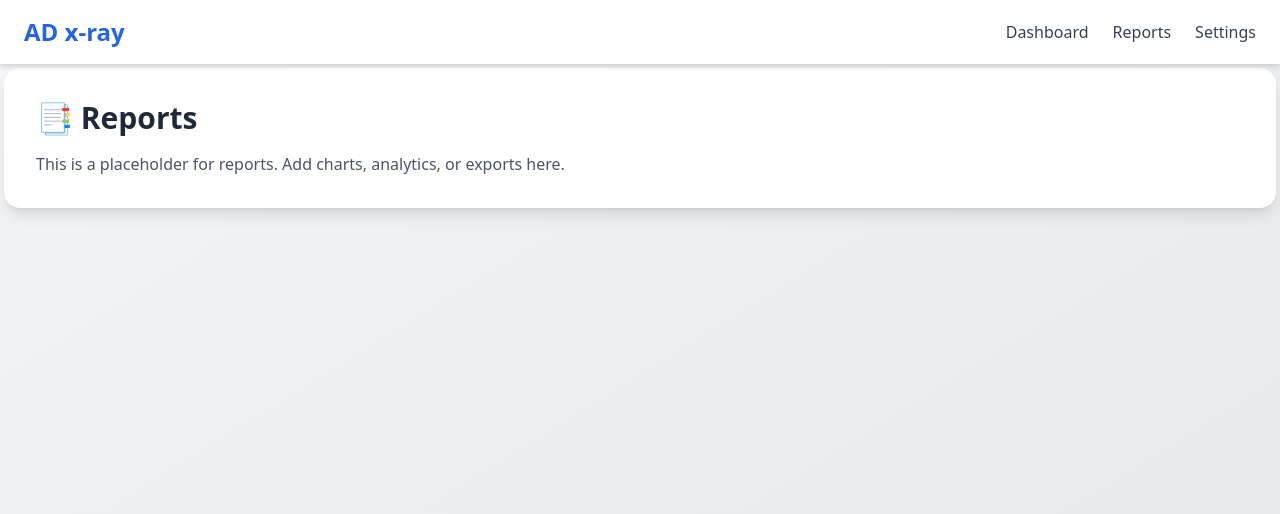
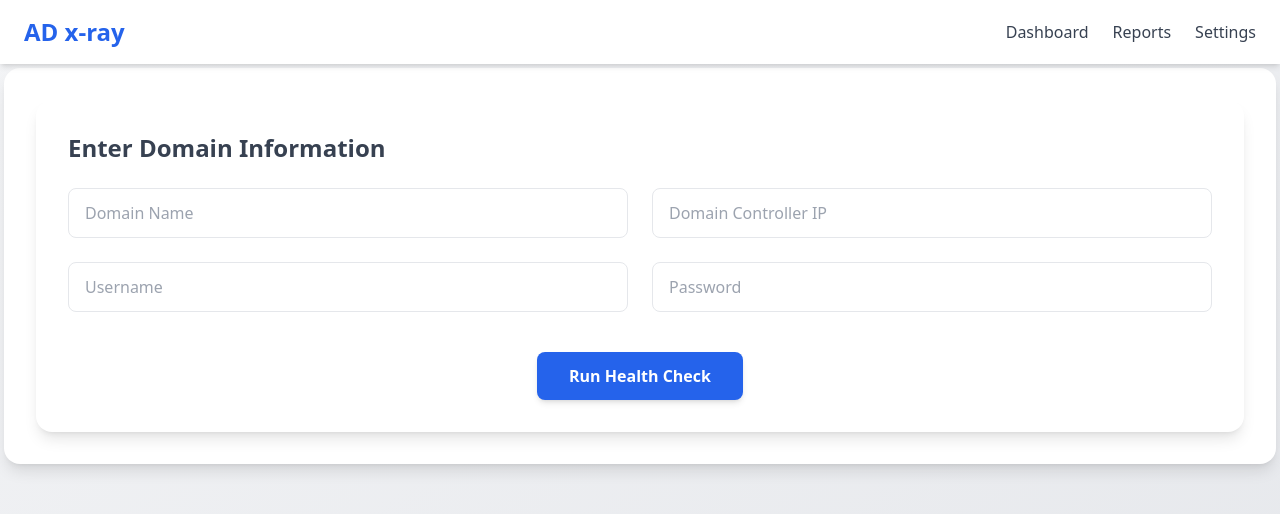
Before and after one commit to lingueeni/chart-app, a Next.js app: page /reports in a window 1280 px wide. Shown: the top 514 px of the page. Built offline with nearby package versions, Linux system fonts and the light colour scheme.

Commit message:
some changes in outer radius in the chart and cutting the  healthform to reports page

```diff
--- a/app/components/ChartCard.tsx
+++ b/app/components/ChartCard.tsx
@@ -26,7 +26,7 @@ export default function ChartCard({ title, data }: ChartCardProps) {
             data={data}
             dataKey="value"
             nameKey="label"
-            outerRadius={100}
+            outerRadius={90}
             fill="#8884d8"
             label
           >
--- a/app/page.tsx
+++ b/app/page.tsx
@@ -45,8 +45,6 @@ export default function LandingPage() {
       <div className="max-w-7xl mx-auto space-y-12">
         <PageHeader />
 
-        <HealthForm />
-
         <div className="grid grid-cols-1 md:grid-cols-3 gap-8">
           <HealthTable rows={tableData.slice(0, 6)} />
 
--- a/app/reports/page.tsx
+++ b/app/reports/page.tsx
@@ -1,11 +1,9 @@
+import HealthForm from "../components/HealthForm";
+
 export default function ReportsPage() {
   return (
     <div className="bg-white p-8 rounded-2xl shadow-lg">
-      <h1 className="text-3xl font-bold text-gray-800 mb-4">📑 Reports</h1>
-      <p className="text-gray-600">
-        This is a placeholder for reports. Add charts, analytics, or exports
-        here.
-      </p>
+      <HealthForm />
     </div>
   );
 }
```
